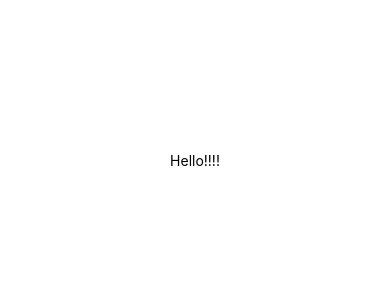
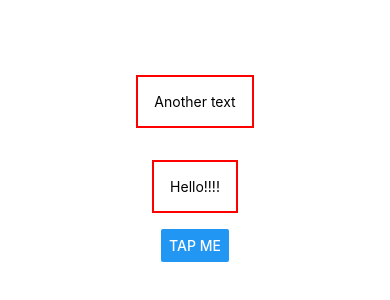
Before and after one commit to RakanEngineer/AwesomeProject, a React Native app: screen / in a window 390 px wide. Shown: the part 262-562 px from the top of the page. Built offline with nearby package versions, Linux system fonts and the light colour scheme.

Commit message:
Add core components, styling and colors

```diff
--- a/App.js
+++ b/App.js
@@ -1,11 +1,15 @@
-import { StatusBar } from "expo-status-bar";
-import { StyleSheet, Text, View } from "react-native";
+// import { StatusBar } from "expo-status-bar";
+import { StyleSheet, Text, View, Button } from "react-native";
 
 export default function App() {
   return (
     <View style={styles.container}>
-      <Text>Hello!!!!</Text>
-      <StatusBar style="auto" />
+      <View>
+        <Text style={styles.dummyText}>Another text</Text>
+      </View>
+      <Text style={styles.dummyText}>Hello!!!!</Text>
+      <Button title="Tap me" />
+      {/* <StatusBar style="auto" /> */}
     </View>
   );
 }
@@ -17,4 +21,5 @@
     alignItems: "center",
     justifyContent: "center",
   },
+  dummyText: { margin: 16, borderWidth: 2, borderColor: "red", padding: 16 },
 });
```
